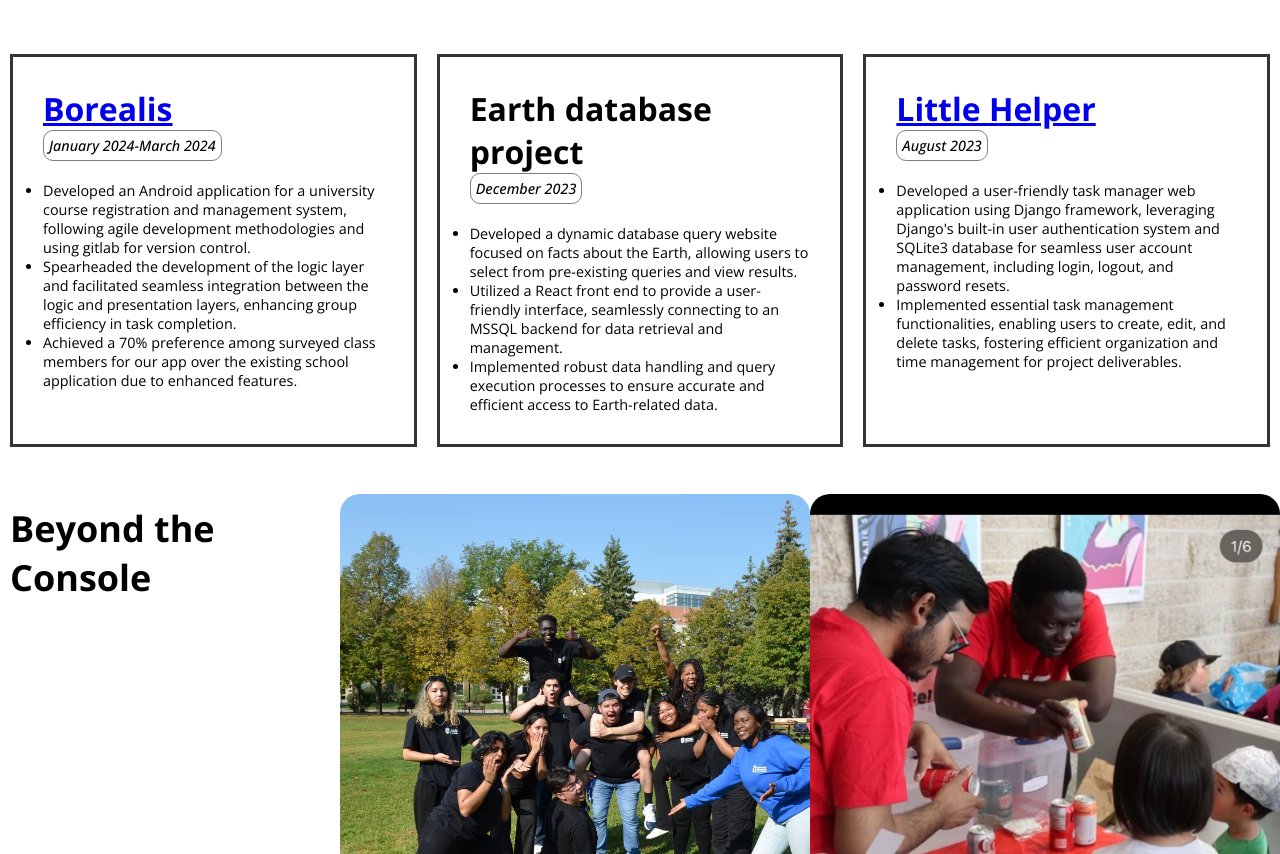
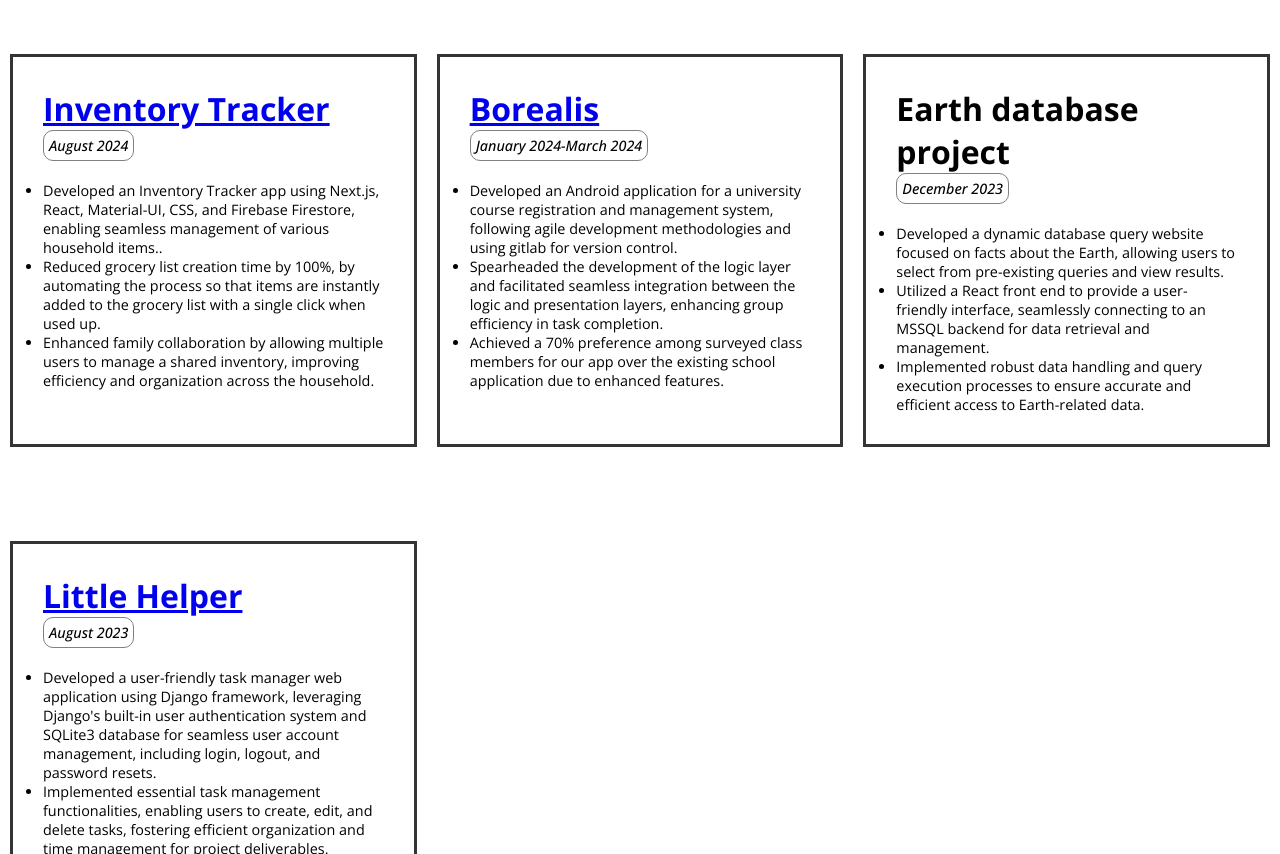
Before and after one commit to DannyFabs/Portfolio, a plain HTML site: page index.html in a window 1280 px wide. Shown: the part 2036-2890 px from the top of the page. Drawn offline with nearby package versions, Linux system fonts and the light colour scheme.

Commit message:
Added inventory tracker app

```diff
--- a/index.html
+++ b/index.html
@@ -132,6 +132,27 @@
 
         <div class="card">
             <p class="card--title">
+                <a href="https://pantry-tracker-roan.vercel.app/" target="_blank">Inventory Tracker</a>
+            </p>
+            <p class="card--duration">
+                August 2024
+            </p>
+            <ul class="card--impact">
+                <li>Developed an Inventory Tracker app using Next.js, React, Material-UI, CSS, and Firebase Firestore,
+                    enabling seamless management of various household items..</li>
+                <li>
+                    Reduced grocery list creation time by 100%, by automating the process so that items are instantly
+                    added to the grocery list with a single click when used up.
+                </li>
+                <li>
+                    Enhanced family collaboration by allowing multiple users to manage a shared inventory,
+                    improving efficiency and organization across the household.
+                </li>
+            </ul>
+        </div>
+
+        <div class="card">
+            <p class="card--title">
                 <a href="https://algorithmavengers-borealis.netlify.app/" target="_blank">Borealis</a>
             </p>
             <p class="card--duration">
```
